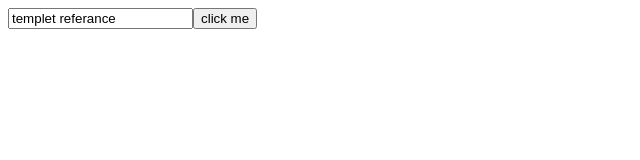
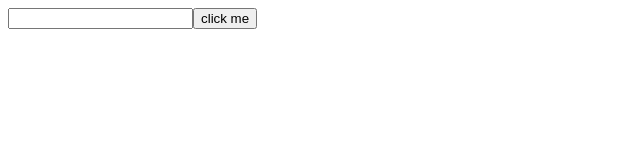
Before and after one commit to Gyanendra777/angular-3, an Angular app: page / in a window 1280 px wide. Shown: the top 160 px of the page, without its empty margins (0-640 px from the left). Built offline with nearby package versions, Linux system fonts and the light colour scheme.

Commit message:
tow way data binding

```diff
--- a/src/app/app.component.html
+++ b/src/app/app.component.html
@@ -1,3 +1,3 @@
-<input type="text" name="hello" value="templet referance" #tesee>
-<button (click)="templet(tesee)">click me</button>
-<h1>{{valu}}</h1>
+<input type="text" name="hello" value="templet referance" [(ngModel)]="tesee" >
+<button (click)="templet()">click me</button>
+<h1>{{vale}}</h1>
--- a/src/app/app.component.ts
+++ b/src/app/app.component.ts
@@ -7,9 +7,11 @@ import { Component } from '@angular/core';
 })
 export class AppComponent {
   title = 'text4';
-valu="";
-  templet(my){
-    this.valu = my.name
-    console.log(my.value);
+  vale="";
+  tesee="";
+  templet(){
+
+    this.vale =   this.tesee
+
   }
 }
--- a/src/app/app.module.ts
+++ b/src/app/app.module.ts
@@ -3,6 +3,7 @@ import { BrowserModule } from '@angular/platform-browser';
 
 import { AppRoutingModule } from './app-routing.module';
 import { AppComponent } from './app.component';
+import { FormsModule } from '@angular/forms';
 
 @NgModule({
   declarations: [
@@ -10,7 +11,8 @@ import { AppComponent } from './app.component';
   ],
   imports: [
     BrowserModule,
-    AppRoutingModule
+    AppRoutingModule,
+    FormsModule
   ],
   providers: [],
   bootstrap: [AppComponent]
```
